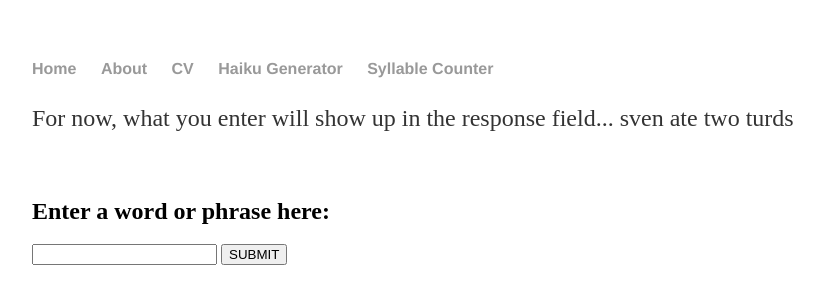
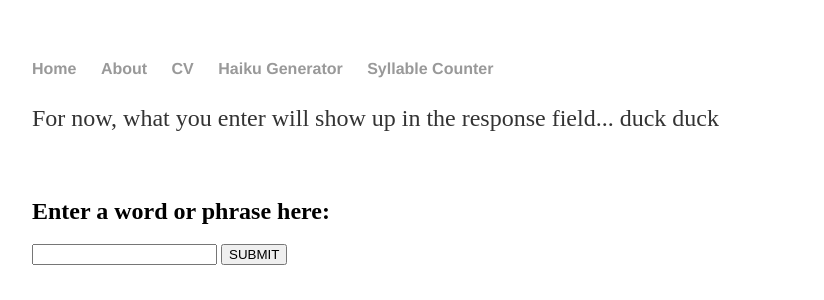
Before and after one commit to SeanEFletcher/SeanEFletcher.github.io, a Jekyll site: the page built from syllable/index.html, in a window 1280 px wide. Shown: the top 300 px of the page, without its empty margins (160-984 px from the left). Built offline with Jekyll 4.4.1, drawn with Linux system fonts in a browser that asks for light colours; part of the change alters nothing that is shown.

Commit message:
Update index.html

```diff
--- a/syllable/index.html
+++ b/syllable/index.html
@@ -2,11 +2,11 @@
 layout: default
 title: Syllable Counter
 ---
-<p> For now, what you enter will show up in the response field... sven ate two turds</p><br>
+<p> For now, what you enter will show up in the response field... duck duck</p><br>
 <h2 id="prompt">Enter a word or phrase here:</h2>
 
       <form id="form" autocomplete="off">
-        <input type="text" id="input" value="">
+        <input type="text" id="input01" value="">
         <button id="submit">SUBMIT</button>
       </form><br>
 
@@ -15,18 +15,20 @@ title: Syllable Counter
       </div><br>
 
 <script>
-
-const inputString = document.querySelector('#input');
-const responseField = document.querySelector('#responseField');
-
 const printPoop = () => {
       console.log('poop');
 };
 const displaySuggestions02 = () => {
-    document.getElementById("responseField").innerHTML = `<p>This is what you typed into the box::</p><ol>${inputString.value}</ol>`;
-    return;
+      let inputString = document.getElementById('input01').value
+      if(!inputString) {
+            console.log('poop');
+            return;
+      } else {
+            document.getElementById("responseField").innerHTML = `<p>This is what you typed into the box::</p><ol>${inputString}</ol>`;
+            return;
+      }
 };
 // calling the function
 
-document.getElementById('submit').addEventListener('click', printPoop());
+document.getElementById('submit').addEventListener('click', displaySuggestions02());
 </script>
```
